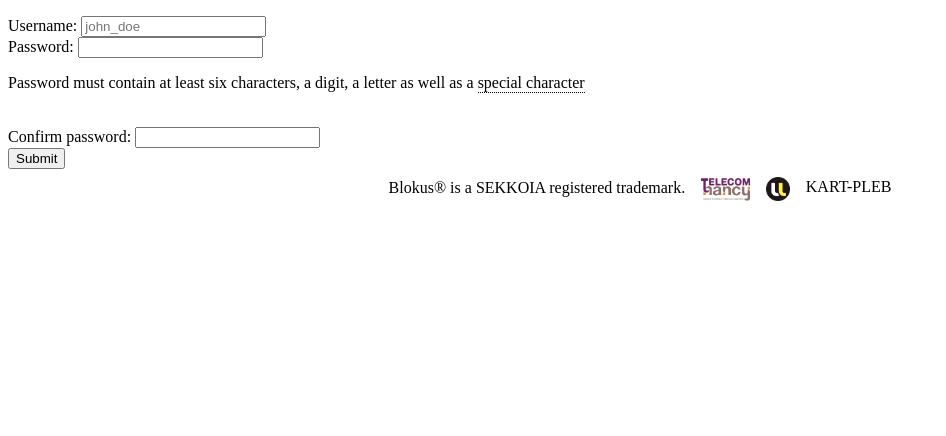
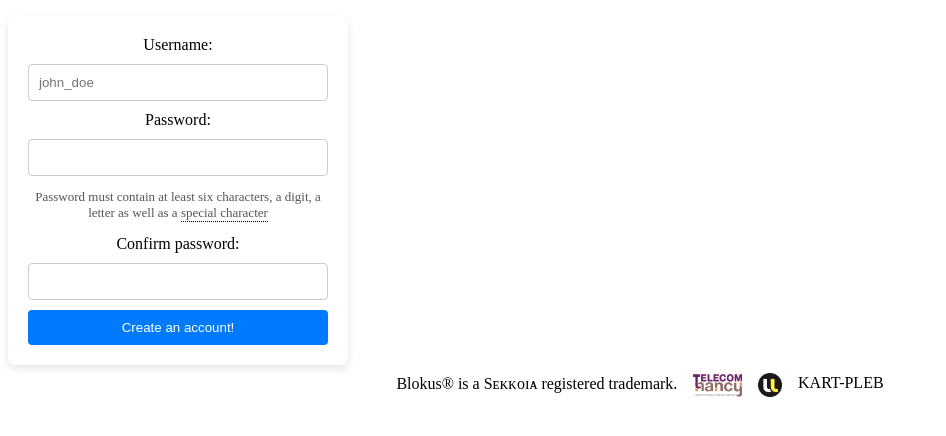
Before and after one commit to ac-poisot/pp2i-blokus, a Flask app: page /signup in a window 1280 px wide. Shown: the part 37-473 px from the top of the page, without its empty margins (0-946 px from the left). Run offline with Flask 3, Linux system fonts and the light colour scheme.

Commit message:
login & signup pages css

```diff
--- a/static/css/style.css
+++ b/static/css/style.css
@@ -58,3 +58,59 @@
     border-style: solid;
     border-color: transparent transparent black transparent;
   }
+
+/* forms */
+
+.form_container {
+  width: 100%;
+  max-width: 300px;
+  padding: 20px;
+  background-color: #fff;
+  box-shadow: 0 4px 8px rgba(0, 0, 0, 0.1);
+  border-radius: 8px;
+  text-align: center;
+  flex-direction: column;
+}
+
+form input {
+  display: block;
+  width: 100%;
+  margin: 10px 0;
+  padding: 10px;
+  border: 1px solid #ccc;
+  border-radius: 4px;
+  box-sizing: border-box;
+}
+
+button[type="submit"] {
+  width: 100%;
+  padding: 10px;
+  border-radius: 4px;
+  background-color: #007BFF;
+  color: white;
+  border: none;
+  cursor: pointer;
+  transition: background-color 0.3s;
+}
+
+button[type="submit"]:hover {
+  background-color: #0056b3;
+}
+
+.flash {
+  margin-top: 20px;
+  padding: 15px;
+  background-color: #f8d7da;
+  color: #721c24;
+  border: 1px solid #f5c6cb;
+  border-radius: 5px;
+  width: 100%;
+  max-width: 270px;
+  text-align: center;
+  box-shadow: 0 2px 4px rgba(0, 0, 0, 0.1);
+}
+
+.info {
+  color: #555555;
+  font-size: small;
+}
--- a/static/lang/en.json
+++ b/static/lang/en.json
@@ -5,7 +5,7 @@
     "signup": "Signup",
     "my_profile": "My Profile",
     "logout": "Logout",
-    "footer": "Blokus® is a SEKKOIA registered trademark.",
+    "footer": "Blokus® is a Sᴇᴋᴋᴏɪᴀ registered trademark.",
 
     "profile":"’s Profile",
     "wins":"Wins:",
@@ -26,6 +26,7 @@
     "error_confirmation": "Passwords don’t match…",
     "error_username_length": "Username is too long! Twenty characters maximum.",
     "error_username": "This user doesn’t exist!",
-    "error_password": "Wrong password!"
-
+    "error_password": "Wrong password!",
+    "login_button": "Login!",
+    "signup_button": "Create an account!"
 }
--- a/templates/signup.html
+++ b/templates/signup.html
@@ -6,26 +6,30 @@
     <title>Blokus</title>
 </head>
 <body>
+    <div class="form_container">
     <form action="" method="post">
         <label for="username" data="username"></label>
-        <input type="text" name="username" placeholder="john_doe"><br>
+        <input type="text" name="username" placeholder="john_doe">
         <label for="password" data="password"></label>
         <input type="password" name="password">
-        <p data="password_requirements">
+        <p data="password_requirements" class="info">
                 <span class="tooltiptext">. , ! : ; ? / % * # @ { } [ ] $ £ € ~ ^ & | § < ></span>
             </span>
-        </p><br>
+        </p>
         <label for="confirmation" data="password_confirmation"></label>
-        <input type="password" name="confirmation"><br>
-        <input type="submit">
+        <input type="password" name="confirmation">
+        <button type="submit" data="signup_button"></button>
     </form>
     {% with messages = get_flashed_messages() %}
     {% if messages %}
         {% for message in messages %}
-        <p data="{{message}}"></p>
+        <div class="flash">
+            <p data="{{message}}"></p>
+            </div>
         {% endfor %}
     {% endif %}
     {% endwith %}
+    </div>
 </body>
 <link rel="stylesheet" href="{{url_for('static', filename='css/style.css')}}">
 </html>
```
Also changed, not shown: static/lang/fr.json (+5 -5 lines), templates/login.html (+6 -1 lines).
